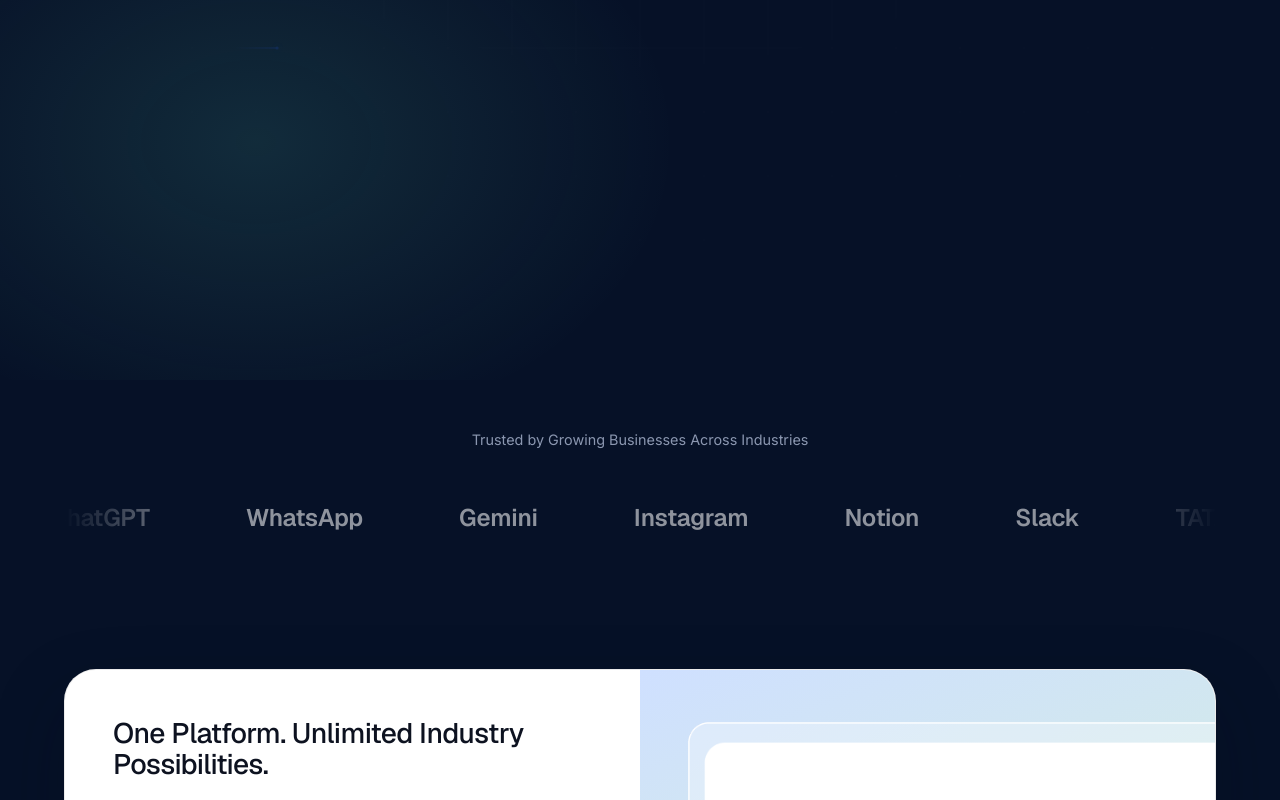
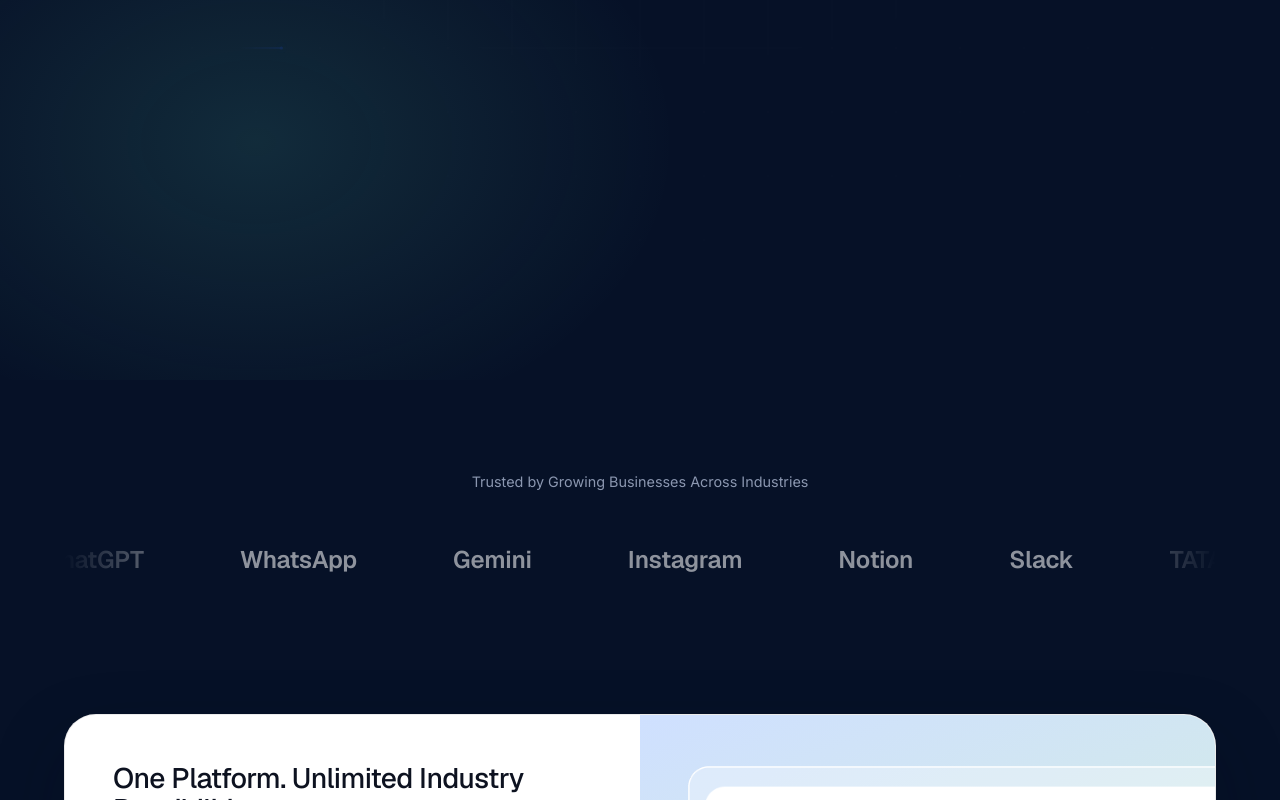
Before and after one commit to Adimanwade05/ajems, a React (Vite) app: page / in a window 1280 px wide. Shown: the part 2000-2800 px from the top of the page. Built offline with nearby package versions, Linux system fonts and the light colour scheme.

Commit message:
Responsive fixes

```diff
--- a/src/components/LogoMarquee/LogoMarquee.css
+++ b/src/components/LogoMarquee/LogoMarquee.css
@@ -1,5 +1,6 @@
 .marquee-section {
-  padding: var(--space-7) 0;
+  padding: clamp(2rem, 4vw, 4rem) 0;
+  margin-top: clamp(1rem, 3vw, 3rem);
   position: relative;
   z-index: 3;
 }
```
